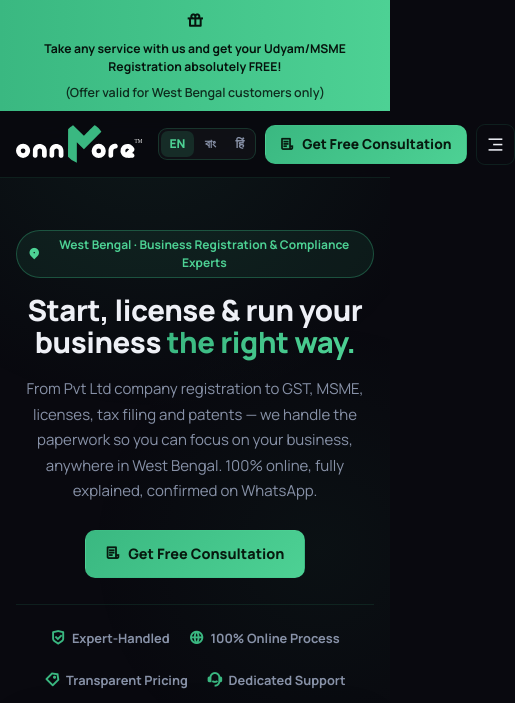
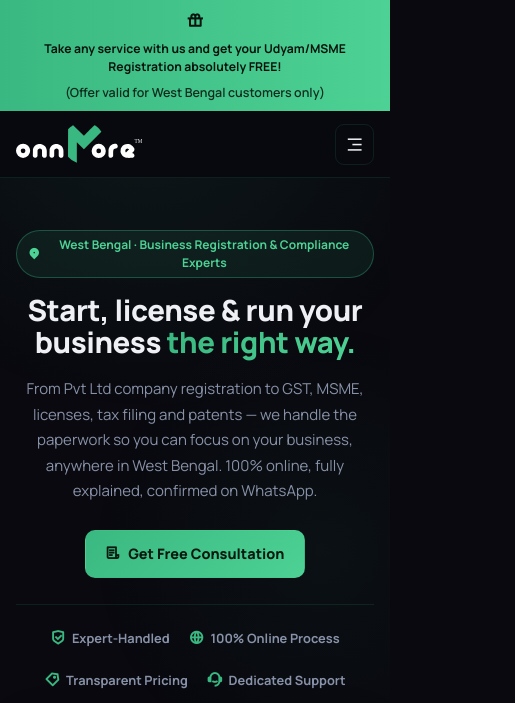
Before and after one commit to onnmore/onnmore-landing, a plain HTML site: page index.html in a window 390 px wide. Shown: the top 703 px of the page, 515 px wide, since content can reach past the window. Drawn offline with nearby package versions, Linux system fonts and the light colour scheme.

Commit message:
Update index.html
Upade mobile view

```diff
--- a/index.html
+++ b/index.html
@@ -441,13 +441,13 @@
       </div>
 
       <div class="nav-actions">
-        <div class="lang-switch" role="group" aria-label="Language switcher">
+        <div class="lang-switch hide-mobile" role="group" aria-label="Language switcher">
           <button class="lang-btn active" data-lang="en" onclick="setLang('en')">EN</button>
           <button class="lang-btn" data-lang="bn" onclick="setLang('bn')">বাং</button>
           <button class="lang-btn" data-lang="hi" onclick="setLang('hi')">हिं</button>
         </div>
         <a href="#contact" class="btn ghost hide-mobile" style="padding:.52rem .85rem;font-size:.86rem" data-i18n="nav.contactBtn">Contact</a>
-        <a href="#consult" class="btn primary" style="padding:.52rem .9rem;font-size:.86rem"><i class="ri-file-list-3-line"></i> <span data-i18n="nav.consultBtn">Get Free Consultation</span></a>
+        <a href="#consult" class="btn primary hide-mobile" style="padding:.52rem .9rem;font-size:.86rem"><i class="ri-file-list-3-line"></i> <span data-i18n="nav.consultBtn">Get Free Consultation</span></a>
         <button class="mobile-toggle" id="mobileToggle" aria-label="Open navigation menu" aria-expanded="false">
           <i class="ri-menu-3-line"></i>
         </button>
```
